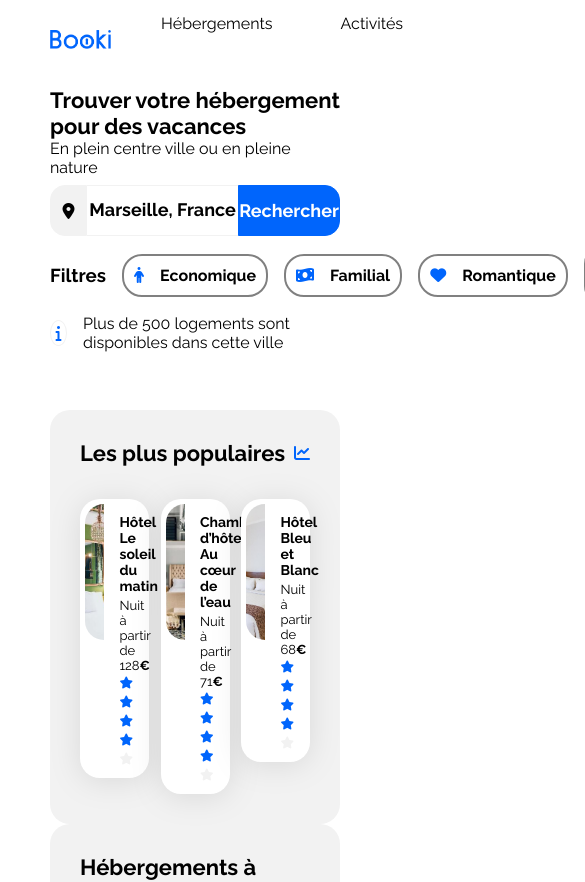
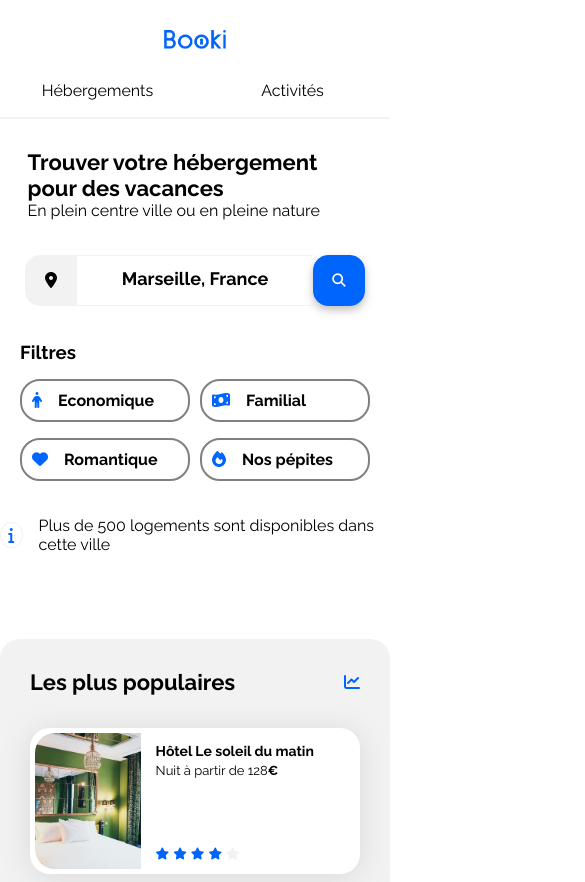
Before and after one commit to david-l6/Booki, a plain HTML site: page index.html in a window 390 px wide. Shown: the top 882 px of the page, 585 px wide, since content can reach past the window. Drawn offline with Linux system fonts and the light colour scheme.

Commit message:
Correctif+Avancement mobile

```diff
--- a/css/style-mobile.css
+++ b/css/style-mobile.css
@@ -1,6 +1,127 @@
 /* Small devices (phones, less than 768px) */
 @media (max-width: 767.98px) {
+    .main-container {
+        padding: 0;
+    }
+
+    header{
+        flex-direction: column;
+        align-items: center;
+    }
+
+    .logo-booki {
+        padding-left: 50px;
+    }
+
+    nav{
+        display: flex;
+        width: 100%;
+        justify-content: space-around;
+        gap: 0;
+        margin-bottom: 30px;
+    }
+
+    nav a {
+        display: flex;
+        justify-content: space-around;
+        width: 100%;
+        border-bottom: 2px solid var(--main-bg-color);
+        padding-bottom: 4.25%;
+        padding-top: 0;
+    }
+
+    nav a:hover{
+        border-bottom: 2px solid var(--main-color);
+        border-top: none;
+    }
+
+    .info-group{
+        gap: 35px;
+        justify-content: space-between;
+    }
+
+    .text {
+        display: flex;
+        flex-direction: column;
+        align-items: center;
+    }
+
+    h1{
+        width: 335px;
+    }
+
+    .text p{
+        width: 335px;
+    }
+
+    .form-section {
+        justify-content: center;
+    }
+
+    .search-input{
+        border-top: -20px;
+        border-bottom: -20px;
+    }
+
+    .search-button{
+        display: none;
+    }
+
+    .form-section .fa-magnifying-glass{
+        display: flex;
+        align-items: center;
+        justify-content: center;
+        width: 50px;
+        height: 49px;
+        color: white;
+        border: 1px solid var(--main-color);
+        background-color: var(--main-color);
+        border-radius: 15px;
+        filter: drop-shadow(0px 4px 4px rgba(0, 0, 0, 0.25));
+    }
+
+    .search-icon{
+        display: flex;
+    }
+
+    .form-section .search-icon {
+        padding: 0px;
+        border: none;
+        background-color: white;
+        cursor: pointer;
+    }
+
+    .search-input {
+        width: 236px;
+    }
+
+    .filtre-section{
+        flex-direction: column;
+        align-items: flex-start;
+        padding: 0 20px;
+    }
+
+    .filtre-sous-section{
+        width: 100%;
+        gap: 10px;
+    }
+
+    .filtre-section h3{
+        margin: 0;
+    }
+
+    .filtre{
+        width: 100%;
+    }
+
     .hebergements-and-populaires {
         flex-direction: column-reverse;
     }
+
+    .populaires-cards {
+        flex-direction: column;
+    }
+    .populaires-cards a {
+        width: 100%;
+    }
 }
--- a/css/style.css
+++ b/css/style.css
@@ -50,10 +50,11 @@ nav a:hover{
 }
 
 .info-group{
-    height: 281px;
     display: flex;
     flex-direction: column;
     justify-content: space-evenly;
+    gap: 35px;
+    padding-bottom: 35px;
 }
 
 h1{
@@ -70,7 +71,7 @@ p{
     align-items: center;
 }
 
-.form-section .fa-solid{
+.form-section .fa-location-dot{
     width: 50px;
     height: 49px;
     color: black;
@@ -80,6 +81,10 @@ p{
     display: flex;
     align-items: center;
     justify-content: center;
+}
+
+.search-icon{
+    display: none;
 }
 
 .search-input{
@@ -144,6 +149,11 @@ p{
 .filtre:hover{
     background-color: #DEEBFF;
     cursor: pointer;
+}
+
+.filtre-sous-section{
+    display: flex;
+    gap: 1rem;
 }
 
 .info{
@@ -224,19 +234,19 @@ a {
 
 .hebergements-cards{
     display: flex;
+    flex-wrap: wrap;
     justify-content: space-between;
     gap: 30px;
     box-sizing: border-box;
+    margin-top: 30px;
 }
 
 .hebergements-cards .card {
-    width: 100%;
     height: 207px;
-    margin-top: 30px;
 }
 
 .hebergements-cards a{
-    width: 28.7%
+    width: 29.56%
 }
 
 .hebergements-cards img {
--- a/index.html
+++ b/index.html
@@ -26,7 +26,7 @@
             </nav>
         </header>
         <div class="info-group">
-            <div>
+            <div class="text">
                 <h1>Trouver votre hébergement pour des vacances</h1>
                 <p>En plein centre ville ou en pleine nature</p>
             </div>
@@ -34,11 +34,14 @@
                 <i class="fa-solid fa-location-dot"></i>
                 <input class="search-input" type="text" name="location" placeholder="Marseille, France" autocomplete="off">
                 <button class="search-button">Rechercher</button>
+                <button class="search-icon"><i class="fa-solid fa-magnifying-glass"></i></button>
                 <!-- Icone de loupe <i class="fa-solid fa-magnifying-glass"></i> -->
+                <!-- rallonger à droite la border de l'input en mode mobile -->
                 <!-- Trouver comment masquer Marseille,France après avoir cliquer dessus et mettre une police lorsque l'on écrit, déplacer le curseur aussi -->
             </form>
              <div class="filtre-section">
                 <h3>Filtres</h3>
+                <div class="filtre-sous-section">
                     <div class="filtre">
                         <i class="fa-solid fa-person"></i>
                         <p>Economique</p>
@@ -47,6 +50,8 @@
                         <i class="fa-solid fa-money-bill-wave"></i>
                         <p>Familial</p>
                     </div>
+                </div>
+                <div class="filtre-sous-section">
                     <div class="filtre">
                         <i class="fa-solid fa-heart"></i>
                         <p>Romantique</p>
@@ -54,6 +59,7 @@
                     <div class="filtre">
                         <i class="fa-solid fa-fire"></i>
                         <p>Nos pépites</p>
+                    </div>
                 </div>
             </div>
             <div class="info">
@@ -117,8 +123,6 @@
                                 </div>
                             </article>
                         </a>
-                    </div>
-                    <div class="hebergements-cards">
                         <a href="#">
                             <article class="card">
                                 <img src="./images/hebergements/annie-spratt.jpg" alt="Image de la chambre d'hôtel montrant un lit"/>
```
Lines whose indentation alone changed are shown as unchanged.
